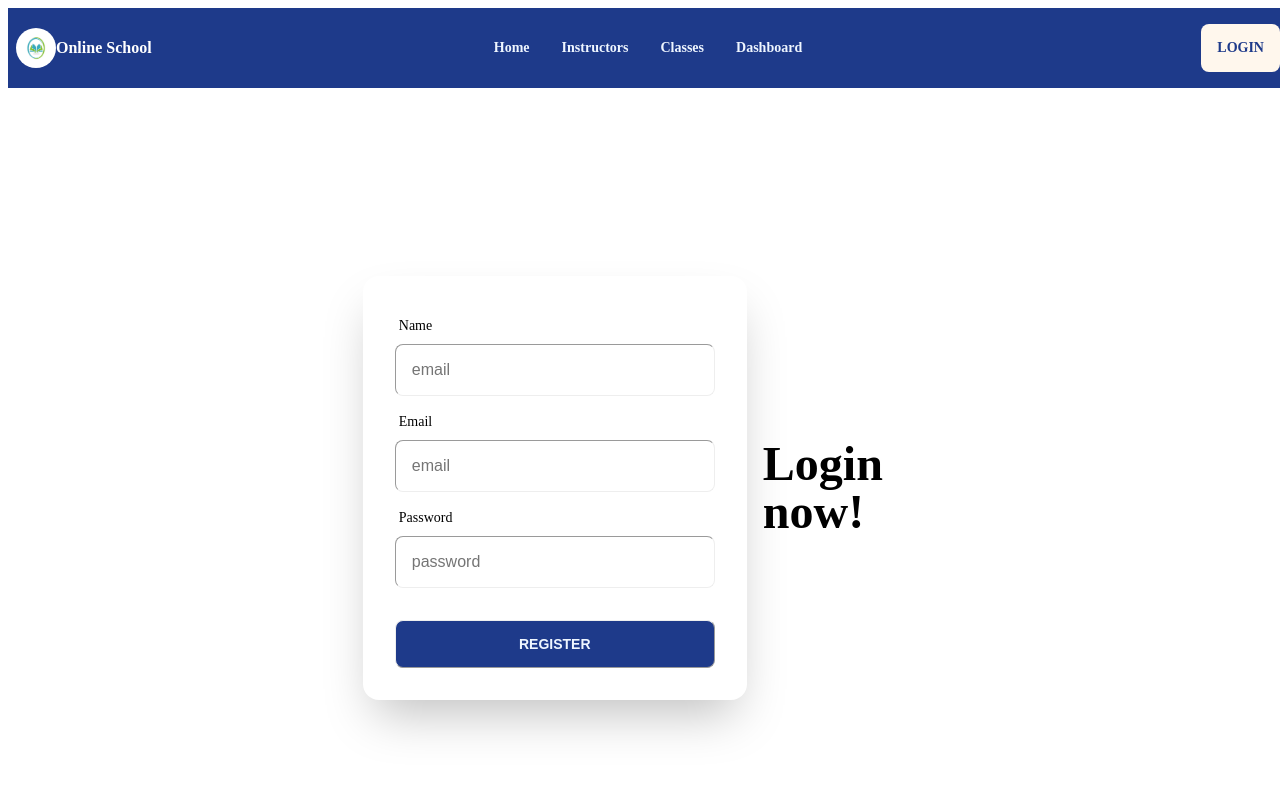
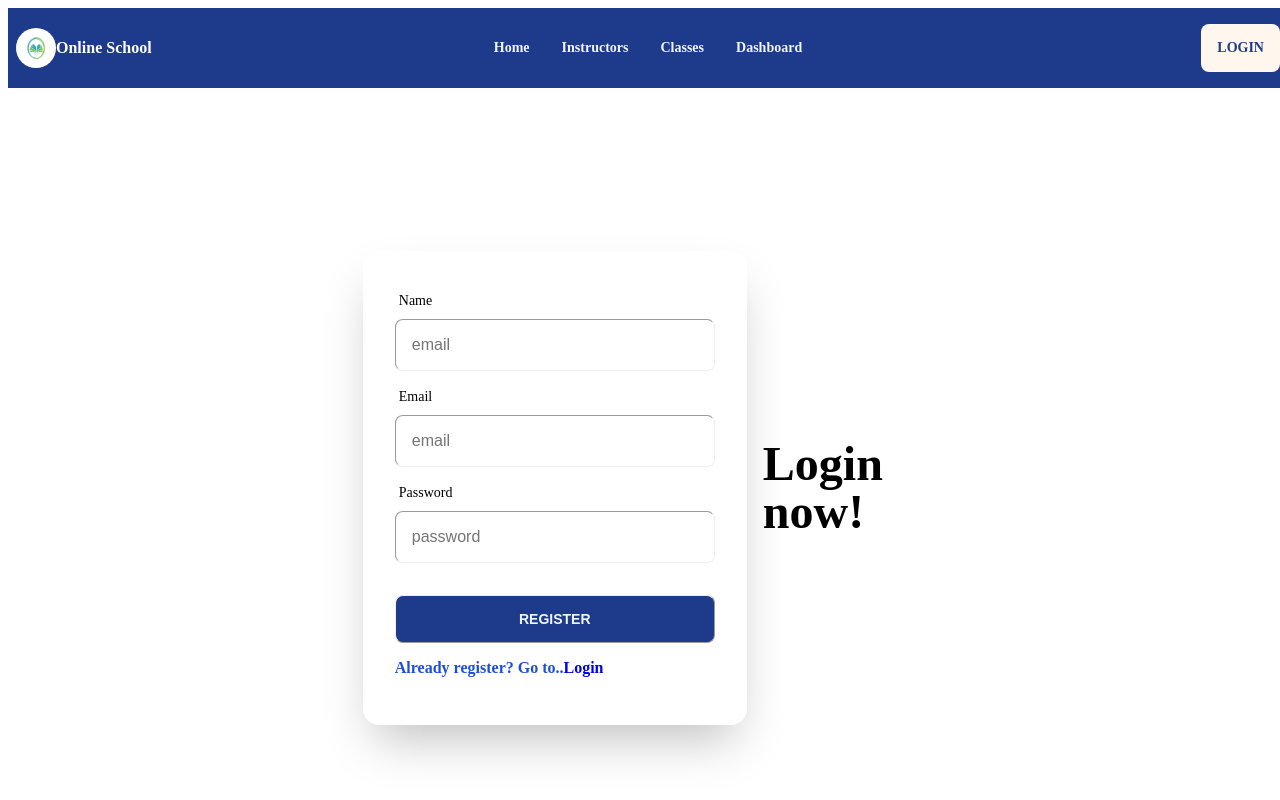
Before and after one commit to mahfuzctg/Online-School-Client, a React (Vite) app: page /register in a window 1280 px wide. Shown: the top 800 px of the page. Built offline with nearby package versions, Linux system fonts and the light colour scheme.

Commit message:
added some velidation on register page

```diff
--- a/src/Components/Pages/Login/Login.jsx
+++ b/src/Components/Pages/Login/Login.jsx
@@ -36,8 +36,8 @@ const Login = () => {
                   Login
                 </button>
               </div>
-              <p>
-                New to...
+              <p className="font-bold text-blue-700 gap-2">
+                New to ? Please...
                 <Link to="/register" className="no-underline font-bold">
                   Register
                 </Link>
--- a/src/Components/Pages/SignUp/SignUp.jsx
+++ b/src/Components/Pages/SignUp/SignUp.jsx
@@ -1,5 +1,6 @@
 import React from "react";
 import { useForm } from "react-hook-form";
+import { Link } from "react-router-dom";
 
 const SignUp = () => {
   //
@@ -60,21 +61,43 @@ const SignUp = () => {
                   <span className="label-text">Password</span>
                 </label>
                 <input
-                  type="text"
-                  {...register("password", { required: true })}
+                  type="password"
+                  {...register("password", {
+                    required: true,
+                    minLength: 6,
+                    maxLength: 20,
+                  })}
                   placeholder="password"
                   className="input input-bordered"
                 />
-                {errors.password && (
+                {errors.password?.type === "required" && (
                   <span className="text-red-500 text-sm">
                     Password is required
                   </span>
                 )}
+                {errors.password?.type === "minLength" && (
+                  <span className="text-red-500 text-sm">
+                    Password must be minimum 6 character
+                  </span>
+                )}
+                {errors.password?.type === "maxLength" && (
+                  <span className="text-red-500 text-sm">
+                    Password must be less then 20 character
+                  </span>
+                )}
               </div>
               <div className="form-control mt-6">
-                <button className="btn bg-blue-900 text-blue-50 hover:bg-blue-950">
-                  Register
-                </button>
+                <input
+                  className="btn bg-blue-900 text-blue-50 hover:bg-blue-950"
+                  type="submit"
+                  value="Register"
+                />
+                <p className="font-bold text-blue-700">
+                  Already register? Go to..
+                  <Link to="/login" className="no-underline font-bold">
+                    Login
+                  </Link>
+                </p>
               </div>
             </form>
           </div>
```
